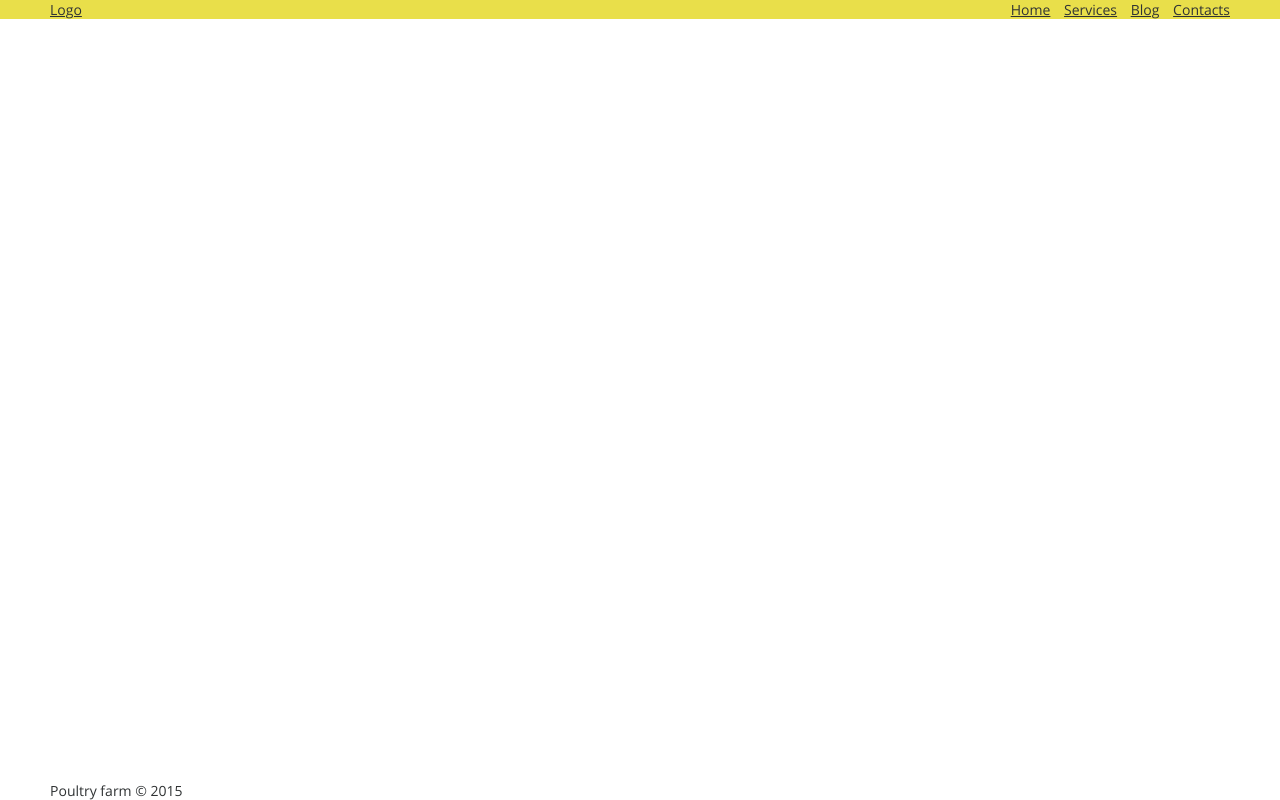
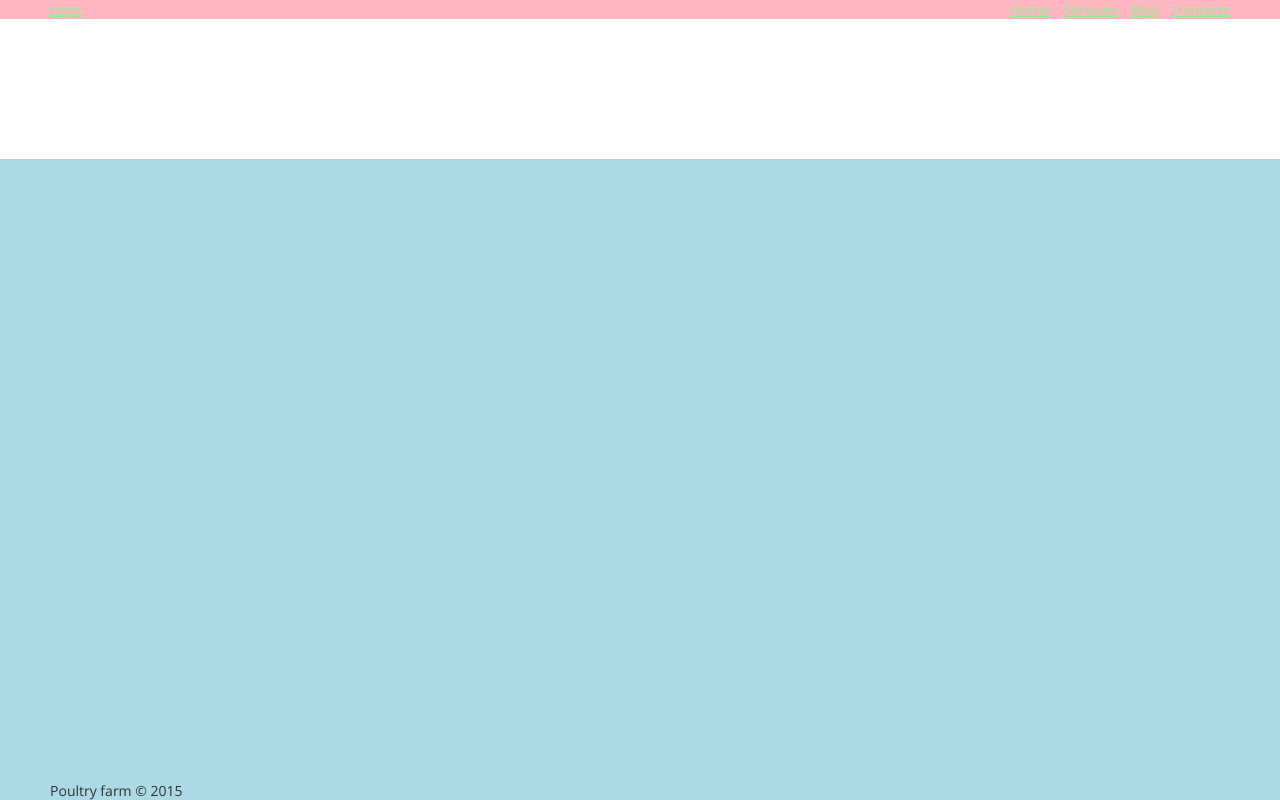
Before and after one commit to cherry-v/test-repo, a website: page src/index.html in a window 1280 px wide. Drawn offline with nearby package versions, Linux system fonts and the light colour scheme; files that its build step writes are made by us from their sources; files whose address does not match are found by name.

Commit message:
my styled

```diff
--- a/src/style/partials/common.less
+++ b/src/style/partials/common.less
@@ -10,8 +10,8 @@
 @container-lg: 1200px;
 @container-sm: 320px;
 
-@bg-color-1: #e9df4a;
-@bg-color-2: #303334;
+@bg-color-1: lightpink;
+@bg-color-2: lightgreen;
 
 @white-color: #ffffff;
 @black-color: #000000;
--- a/src/style/partials/style.less
+++ b/src/style/partials/style.less
@@ -29,10 +29,7 @@ body{
   font-size: @font-size-base;
   color: @text-color;
   min-width: @container-sm;
-    background: @body-bg;
-    -webkit-text-size-adjust:none;
-    text-size-adjust: none;
-    -webkit-font-smoothing: antialiased;
+  background: lightblue;
 }
 .wrap-page {
 position: relative;
@@ -53,9 +50,9 @@ body{
 background-color: @bg-color-1;
 .logo {
     a {
-
+    	display: block;
     	img {
-
+    		max-width: 100%;
     	}
     }
 }
```
Lines whose indentation alone changed are shown as unchanged.
